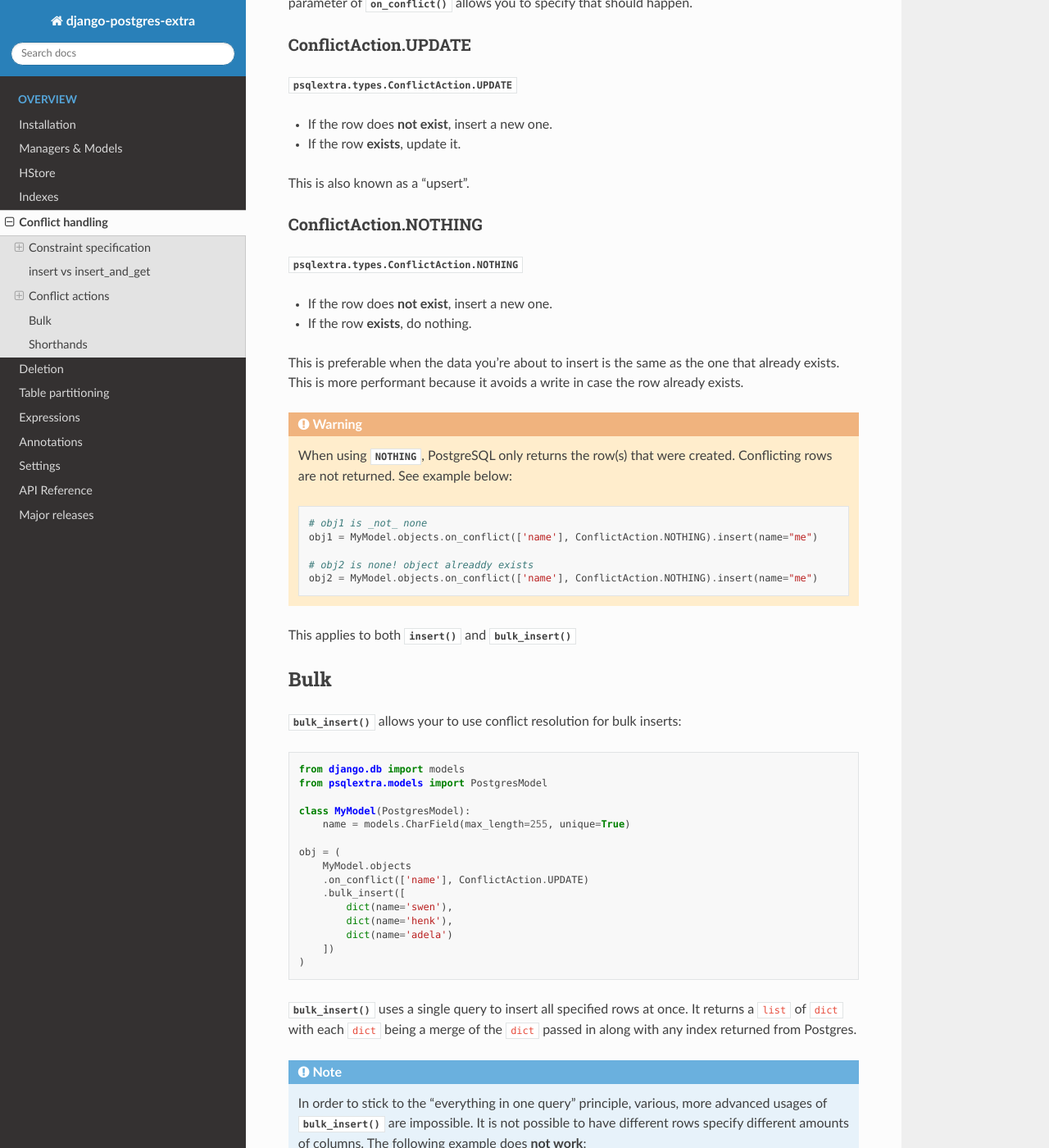
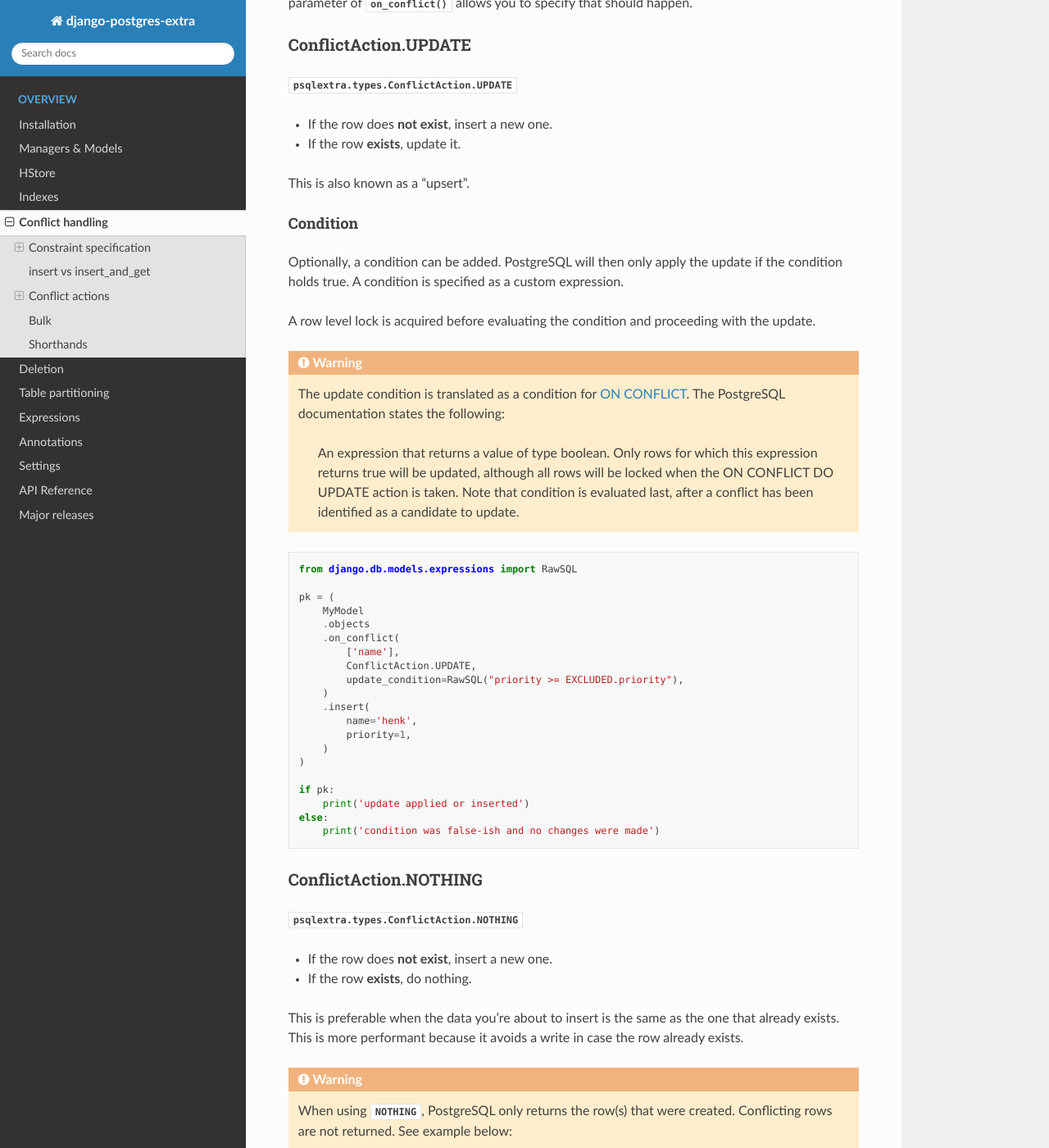
Before and after one commit to SectorLabs/django-postgres-extra, a Sphinx documentation site: the page built from docs/source/conflict_handling.rst, in a window 1280 px wide and 1400 px high, scrolled down 2747 px. Shown: the whole window at 82% size. Built offline with Sphinx 7.4.7 and the Read the Docs theme 2.0.0, drawn with Linux system fonts in a browser that asks for light colours.

Commit message:
Document condition for upserts

```diff
--- a/docs/source/conflict_handling.rst
+++ b/docs/source/conflict_handling.rst
@@ -141,6 +141,44 @@ ConflictAction.UPDATE
 
 This is also known as a "upsert".
 
+Condition
+"""""""""
+
+Optionally, a condition can be added. PostgreSQL will then only apply the update if the condition holds true. A condition is specified as a custom expression.
+
+A row level lock is acquired before evaluating the condition and proceeding with the update.
+
+.. warning::
+
+    The update condition is translated as a condition for `ON CONFLICT`_. The PostgreSQL documentation states the following:
+
+        An expression that returns a value of type boolean. Only rows for which this expression returns true will be updated, although all rows will be locked when the ON CONFLICT DO UPDATE action is taken. Note that condition is evaluated last, after a conflict has been identified as a candidate to update.
+
+
+.. code-block:: python
+
+    from django.db.models.expressions import RawSQL
+
+    pk = (
+        MyModel
+        .objects
+        .on_conflict(
+            ['name'],
+            ConflictAction.UPDATE,
+            update_condition=RawSQL("priority >= EXCLUDED.priority"),
+        )
+        .insert(
+            name='henk',
+            priority=1,
+        )
+    )
+
+    if pk:
+        print('update applied or inserted')
+    else:
+        print('condition was false-ish and no changes were made')
+
+
 
 ConflictAction.NOTHING
 **********************
```
